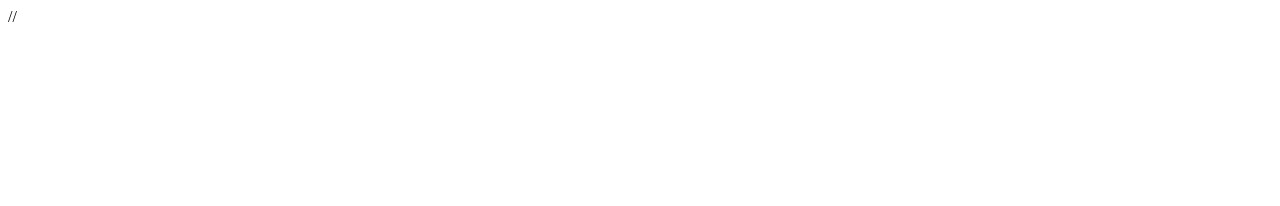
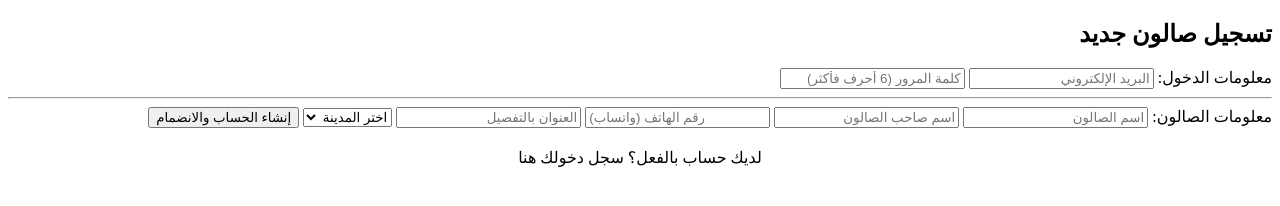
Before and after one commit to BarberSync/BarberFlow-Pro, a plain HTML site: page register.html in a window 1280 px wide. Drawn offline with Linux system fonts and the light colour scheme.

Commit message:
Update register.html

```diff
--- a/register.html
+++ b/register.html
@@ -1 +1,111 @@
-//
+<!DOCTYPE html>
+
+
+<html lang="ar" dir="rtl">
+
+
+<head>
+
+
+    <meta charset="UTF-8">
+
+
+    <meta name="viewport" content="width=device-width, initial-scale=1.0">
+
+
+    <title>انضم كحلاق - BarberFlow-Pro</title>
+
+
+    <link rel="stylesheet" href="css/style.css">
+
+
+    <link href="https://fonts.googleapis.com/css2?family=Cairo:wght@400;700&display=swap" rel="stylesheet">
+
+
+</head>
+
+
+<body>
+
+
+    <div class="container">
+
+
+        <h2>تسجيل صالون جديد</h2>
+
+
+        <form id="registerForm">
+
+
+            <label>معلومات الدخول:</label>
+
+
+            <input type="email" id="email" placeholder="البريد الإلكتروني" required>
+
+
+            <input type="password" id="password" placeholder="كلمة المرور (6 أحرف فأكثر)" required>
+
+
+            <hr>
+
+
+            <label>معلومات الصالون:</label>
+
+
+            <input type="text" id="shopName" placeholder="اسم الصالون" required>
+
+
+            <input type="text" id="ownerName" placeholder="اسم صاحب الصالون" required>
+
+
+            <input type="tel" id="phone" placeholder="رقم الهاتف (واتساب)" required>
+
+
+            <input type="text" id="address" placeholder="العنوان بالتفصيل" required>
+
+
+            <select id="city">
+
+
+                <option value="" disabled selected>اختر المدينة</option>
+
+
+                <option value="tangier">طنجة</option>
+
+
+                <option value="casablanca">الدار البيضاء</option>
+
+
+                <option value="rabat">الرباط</option>
+
+
+            </select>
+
+
+            <button type="submit" id="btnRegister" class="btn btn-gold">إنشاء الحساب والانضمام</button>
+
+
+        </form>
+
+
+        <div style="text-align: center; margin-top: 20px;">
+
+
+            <a href="login.html" style="color: var(--primary); text-decoration: none;">لديك حساب بالفعل؟ سجل دخولك هنا</a>
+
+
+        </div>
+
+
+    </div>
+
+
+    <script src="js/auth.js"></script>
+
+<script type="module" src="js/main.js"></script>
+
+
+</body>
+
+
+</html>
```
